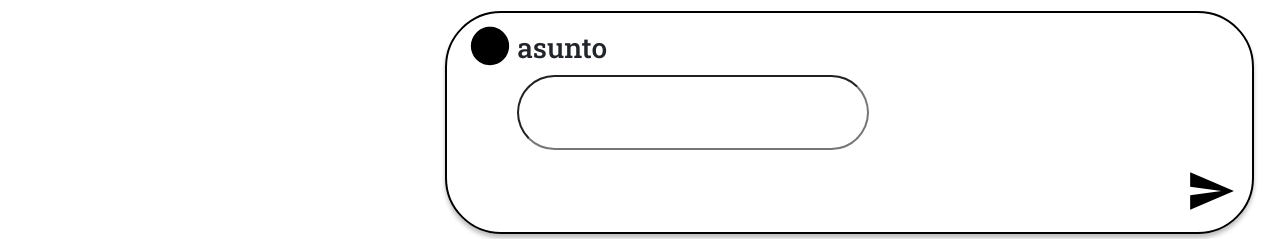
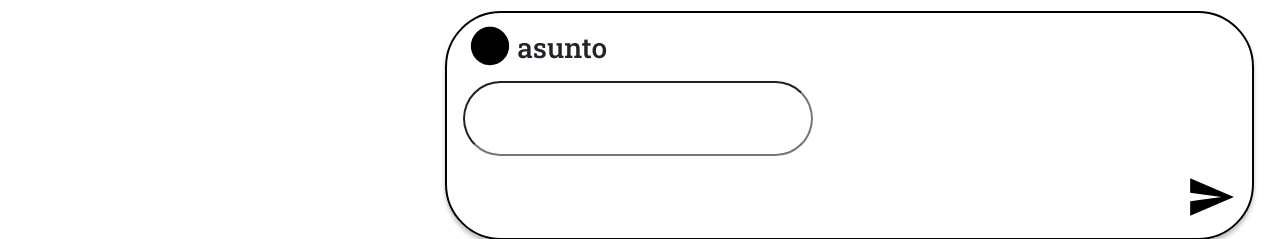
Before and after one commit to ffernandafl/Techno-Gurus, a plain HTML site: page src/html/koment-us.html in a window 1280 px wide. Shown: the part 116-355 px from the top of the page. Drawn offline with nearby package versions, Linux system fonts and the light colour scheme; a web font is replaced by a local one.

Commit message:
cambios carrusel kiss team

```diff
--- a/src/css/kiss.css
+++ b/src/css/kiss.css
@@ -151,6 +151,16 @@ input{
     text-align: center;
     font-size: 100px;
 }
+
+.komment-asunto {
+    display: block;
+    height: 75px;
+    width: 350px;
+    border-radius:56px;
+    text-align: center;
+    font-size: 20px;
+    margin:var(--margen);
+}
 .pin{
     align-items: left;
     margin:0 auto;
--- a/src/html/koment-us.html
+++ b/src/html/koment-us.html
@@ -34,8 +34,10 @@
                     <img id="icono-div-iz" src="../svg/lectura/recording.svg" />
                     <h3>asunto</h3>
                     <p>
-                        <input>
-                        </input>
+                        <form method="get">
+                            <input class="komment-asunto">
+                            </input>
+                        </form>
                         <div  id="icono-div-iz-inf">
                             <img src="../svg/accion/send.svg" />
                         </div>
```
Also changed, not shown: src/html/kiss-team.html (+8 -2 lines), src/html/kisses.html (+2 -0 lines), src/svg/presentacion/diana.png (added), src/svg/presentacion/fernanda.png (added).
